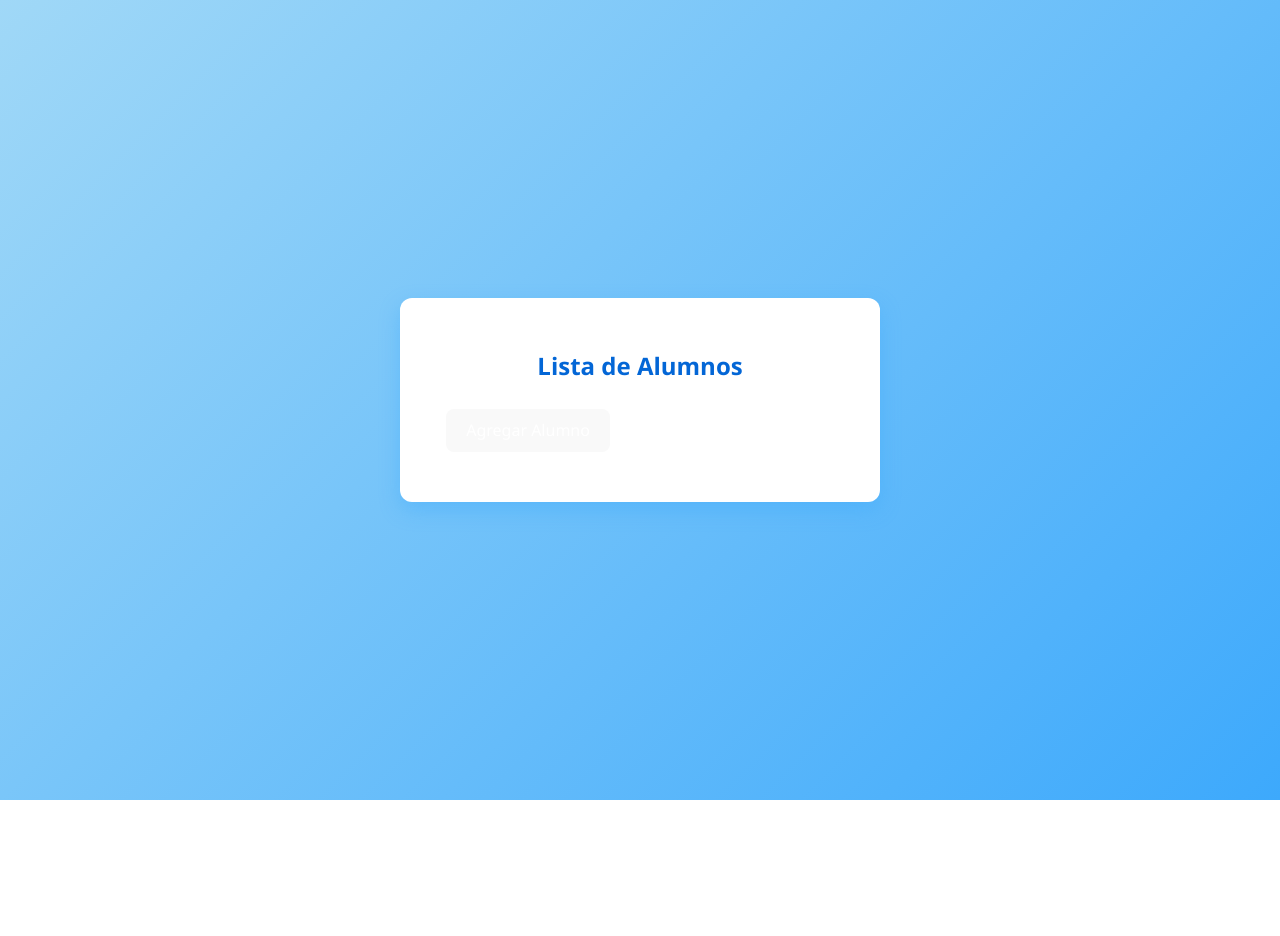
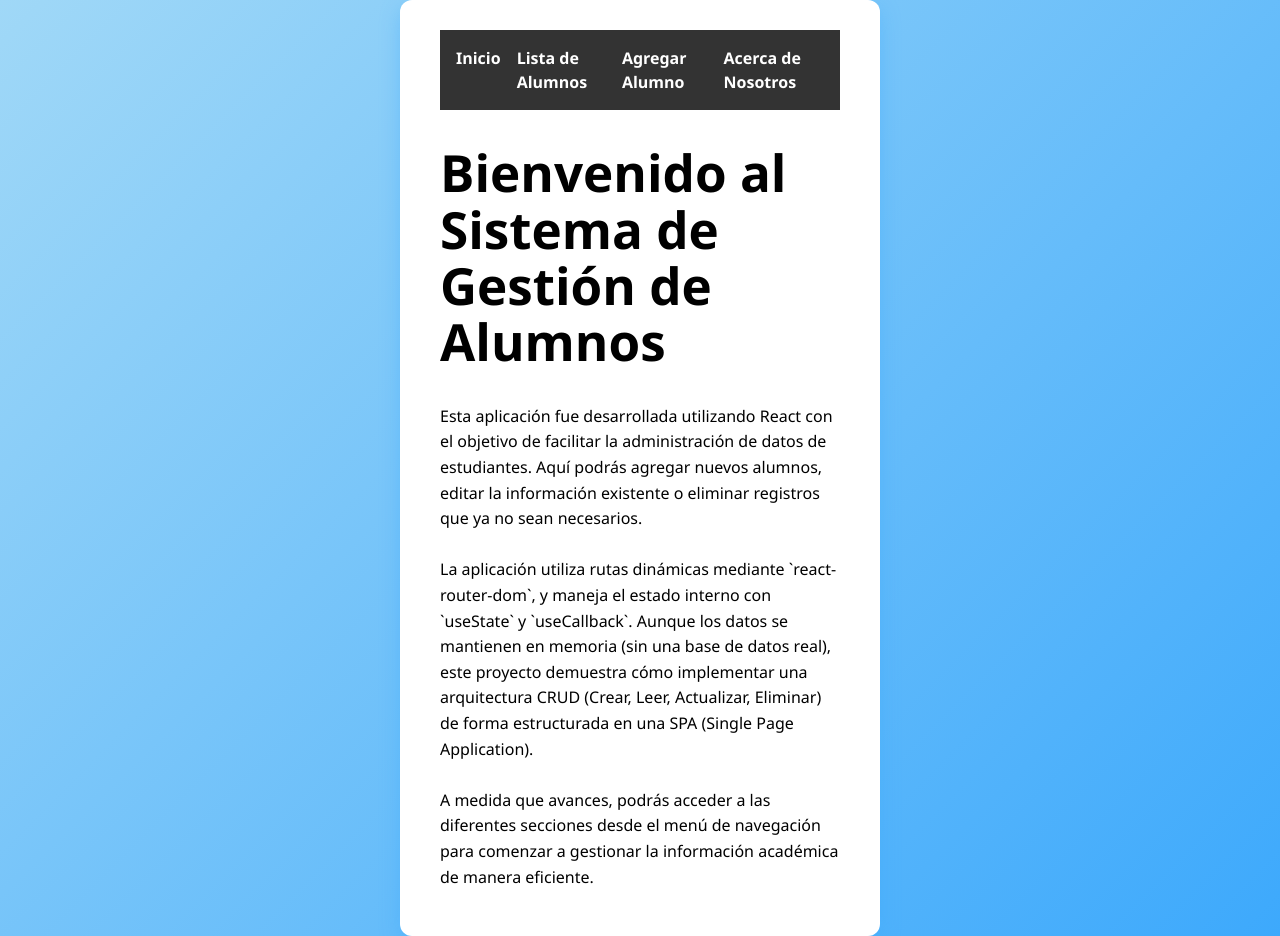
Before and after one commit to LaraVldz/pv_tp5_GRUPO16, a React (Vite) app in the folder vite-project/: page / in a window 1280 px wide. Before the commit the page ends 800 px from the top, so only its background shows below. Built offline with nearby package versions, Linux system fonts and the light colour scheme.

Commit message:
Creo AlumnList (muevo ListaAlumnos), creo NavBar, Home, agrego nuevas rutas y modifico App

```diff
--- a/vite-project/src/App.css
+++ b/vite-project/src/App.css
@@ -121,3 +121,29 @@ input:-webkit-autofill:active {
 .form-buttons button {
   width: 48%;
 }
+
+/* Barra de navegacion */
+.navbar {
+  display: flex;
+  gap: 1rem;
+  background-color: #333;
+  padding: 1rem;
+}
+
+.navbar a {
+  color: white;
+  text-decoration: none;
+  font-weight: bold;
+}
+
+.navbar a:hover {
+  text-decoration: underline;
+}
+
+h1{
+  color: black;
+}
+
+p{
+  color: black;
+}
--- a/vite-project/src/App.jsx
+++ b/vite-project/src/App.jsx
@@ -1,31 +1,11 @@
 import React, { useState, useCallback } from 'react';
 import { Routes, Route, Link, useNavigate, useParams } from 'react-router-dom';
 import './App.css';
+import AlumnForm from './components/AlumnForm';
+import NavBar from './components/NavBar';
+import Home from './components/Home';
+import AlumnList from './components/AlumnList';
 
-import AlumnForm from './components/AlumnForm';
-
-function ListaAlumnos({ alumnos, manejarEditar, eliminarAlumno }) {
-  return (
-    <div>
-      <h2>Lista de Alumnos</h2>
-      <Link to="/agregar">
-        <button>Agregar Alumno</button>
-      </Link>
-      <ul>
-        {alumnos.map((a) => (
-          <li key={a.libreta}>
-            {a.nombre} {a.apellido} - {a.curso} - {a.email}
-            <Link to={`/editar/${a.libreta}`}>
-              <button>Editar</button>
-            </Link>
-
-            <button onClick={() => eliminarAlumno(a.libreta)}>Eliminar</button>
-          </li>
-        ))}
-      </ul>
-    </div>
-  );
-}
 
 function FormularioWrapper({ agregarAlumno, actualizarAlumno, alumnos }) {
   const navigate = useNavigate();
@@ -59,6 +39,7 @@ function FormularioWrapper({ agregarAlumno, actualizarAlumno, alumnos }) {
 
 function App() {
   const [alumnos, setAlumnos] = useState([]);
+  const navigate = useNavigate();
 
   const obtenerSiguienteLU = () => {
     if (alumnos.length === 0) return 1;
@@ -88,15 +69,12 @@ function App() {
 
   return (
     <div className="app-container">
+      <NavBar /> {/* mostrar navbar siempre */}
       <Routes>
         <Route
           path="/"
           element={
-            <ListaAlumnos
-              alumnos={alumnos}
-              manejarEditar={(a) => manejarEditar(a)}
-              eliminarAlumno={eliminarAlumno}
-            />
+            <Home />
           }
         />
         <Route
@@ -106,6 +84,16 @@ function App() {
               agregarAlumno={agregarAlumno}
               actualizarAlumno={actualizarAlumno}
               alumnos={alumnos}
+            />
+          }
+        />
+        <Route
+          path="/listaalumnos"
+          element={
+            <AlumnList
+              alumnos={alumnos}
+              manejarEditar={(a) => manejarEditar(a)}
+              eliminarAlumno={eliminarAlumno}
             />
           }
         />
--- /dev/null
+++ b/vite-project/src/components/AlumnList.jsx
@@ -0,0 +1,25 @@
+import { Link } from "react-router-dom";
+function AlumnList({ alumnos, manejarEditar, eliminarAlumno }) {
+  return (
+    <div>
+      <h2>Lista de Alumnos</h2>
+      <Link to="/agregar">
+        <button>Agregar Alumno</button>
+      </Link>
+      <ul>
+        {alumnos.map((a) => (
+          <li key={a.libreta}>
+            {a.nombre} {a.apellido} - {a.curso} - {a.email}
+            <Link to={`/editar/${a.libreta}`}>
+              <button>Editar</button>
+            </Link>
+
+            <button onClick={() => eliminarAlumno(a.libreta)}>Eliminar</button>
+          </li>
+        ))}
+      </ul>
+    </div>
+  );
+}
+
+export default AlumnList;
--- /dev/null
+++ b/vite-project/src/components/Home.jsx
@@ -0,0 +1,23 @@
+function Home() {
+  return (
+    <div>
+      <h1>Bienvenido al Sistema de Gestión de Alumnos</h1>
+
+      <p style={{ maxWidth: '700px', lineHeight: '1.6' }}>
+        Esta aplicación fue desarrollada utilizando React con el objetivo de facilitar la administración
+        de datos de estudiantes. Aquí podrás agregar nuevos alumnos, editar la información existente o
+        eliminar registros que ya no sean necesarios.
+        <br /><br />
+        La aplicación utiliza rutas dinámicas mediante `react-router-dom`, y maneja el estado interno con
+        `useState` y `useCallback`. Aunque los datos se mantienen en memoria (sin una base de datos real),
+        este proyecto demuestra cómo implementar una arquitectura CRUD (Crear, Leer, Actualizar, Eliminar)
+        de forma estructurada en una SPA (Single Page Application).
+        <br /><br />
+        A medida que avances, podrás acceder a las diferentes secciones desde el menú de navegación para
+        comenzar a gestionar la información académica de manera eficiente.
+      </p>
+    </div>
+  );
+}
+
+export default Home;
--- /dev/null
+++ b/vite-project/src/components/NavBar.jsx
@@ -0,0 +1,14 @@
+import { Link } from 'react-router-dom';
+
+function NavBar() {
+  return (
+    <nav className="navbar">
+      <Link to="/">Inicio</Link>
+      <Link to="/listaalumnos">Lista de Alumnos</Link>
+      <Link to="/agregar">Agregar Alumno</Link>
+      <Link to="/agregar">Acerca de Nosotros</Link>
+    </nav>
+  );
+}
+
+export default NavBar;
```
